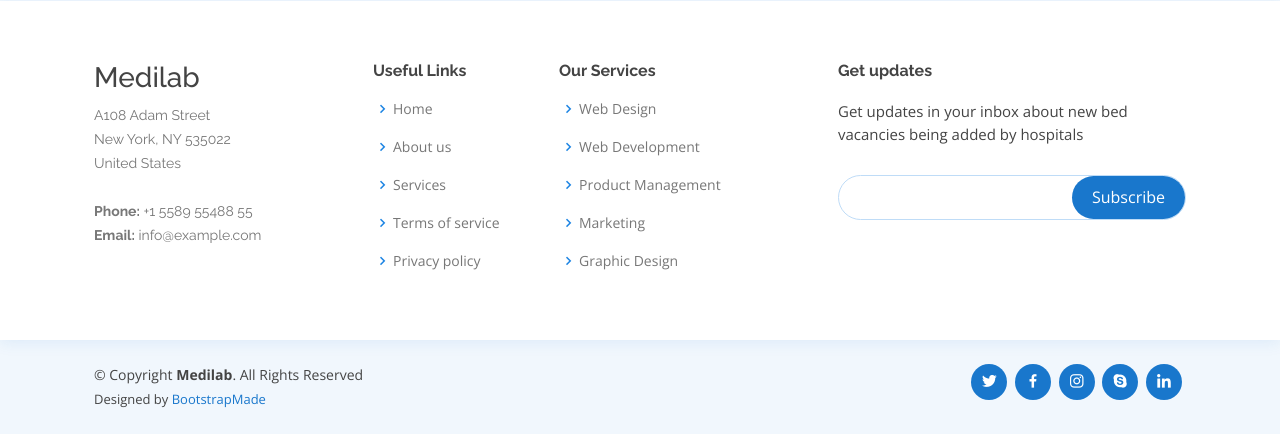
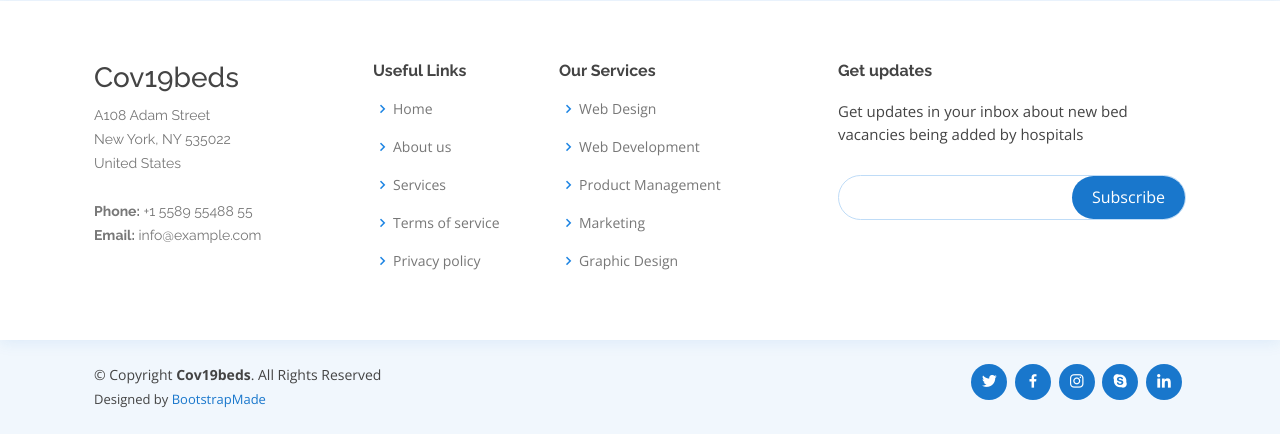
Before and after one commit to Vedant2254/Cov-19-beds, a Flask app: page /admin in a window 1280 px wide. Shown: the part 799-1233 px from the top of the page. Run offline with Flask 3, Linux system fonts and the light colour scheme; parts of the project's set-up code (start-up, migrations or seed data) failed here and were passed over; some libraries are stand-ins or nearby versions.

Commit message:
Minor changes

```diff
--- a/templates/admin.html
+++ b/templates/admin.html
@@ -25,7 +25,7 @@ block body %}
           />
           <div class="validate"></div>
           <input
-            type="text"
+            type="password"
             class="form-control mt-2"
             name="password"
             placeholder="Enter password"
--- a/templates/base.html
+++ b/templates/base.html
@@ -177,7 +177,7 @@
         <div class="container">
           <div class="row">
             <div class="col-lg-3 col-md-6 footer-contact">
-              <h3>Medilab</h3>
+              <h3>Cov19beds</h3>
               <p>
                 A108 Adam Street <br />
                 New York, NY 535022<br />
@@ -254,7 +254,7 @@
       <div class="container d-md-flex py-4">
         <div class="me-md-auto text-center text-md-start">
           <div class="copyright">
-            &copy; Copyright <strong><span>Medilab</span></strong
+            &copy; Copyright <strong><span>Cov19beds</span></strong
             >. All Rights Reserved
           </div>
           <div class="credits">
```
Also changed, not shown: Readme.md.
